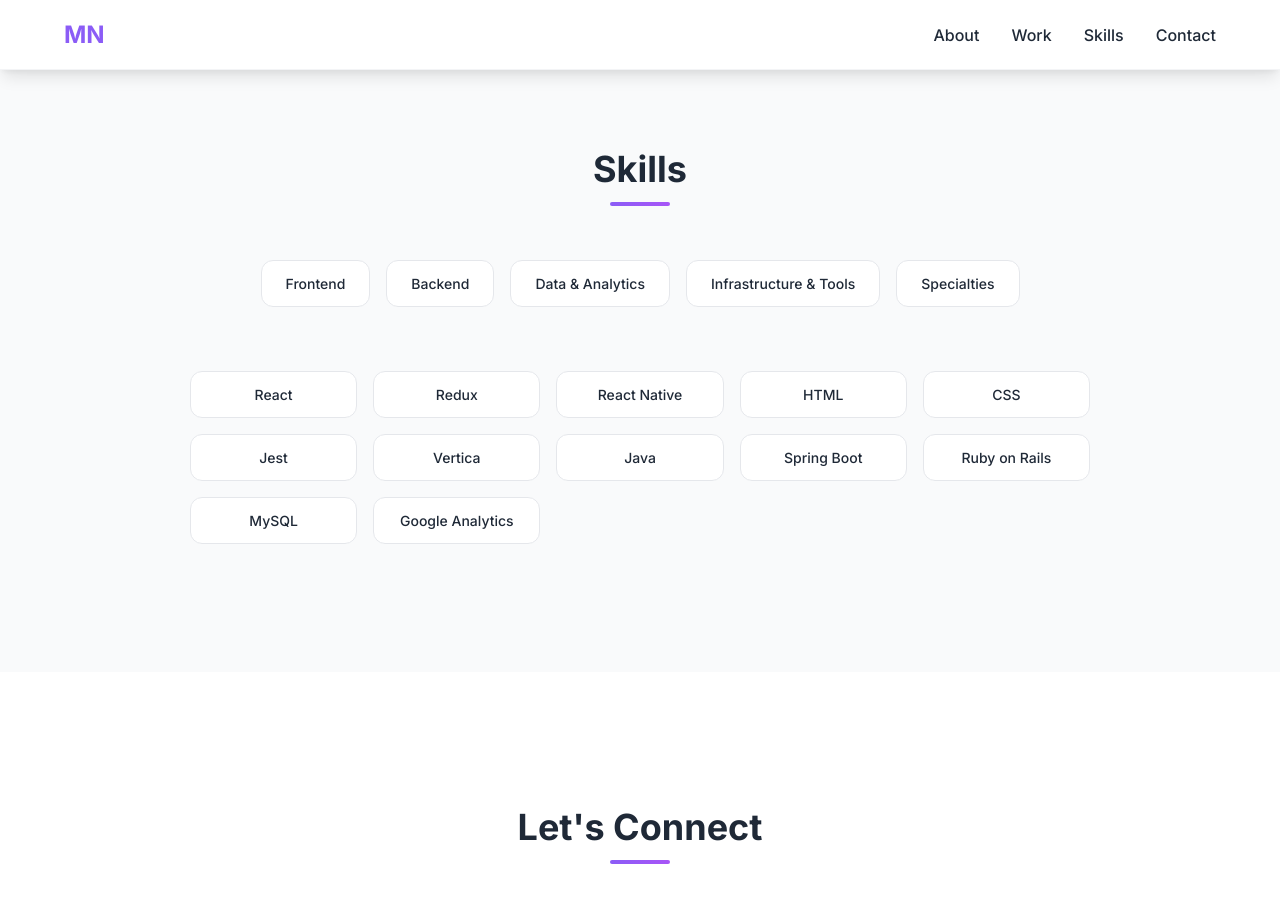
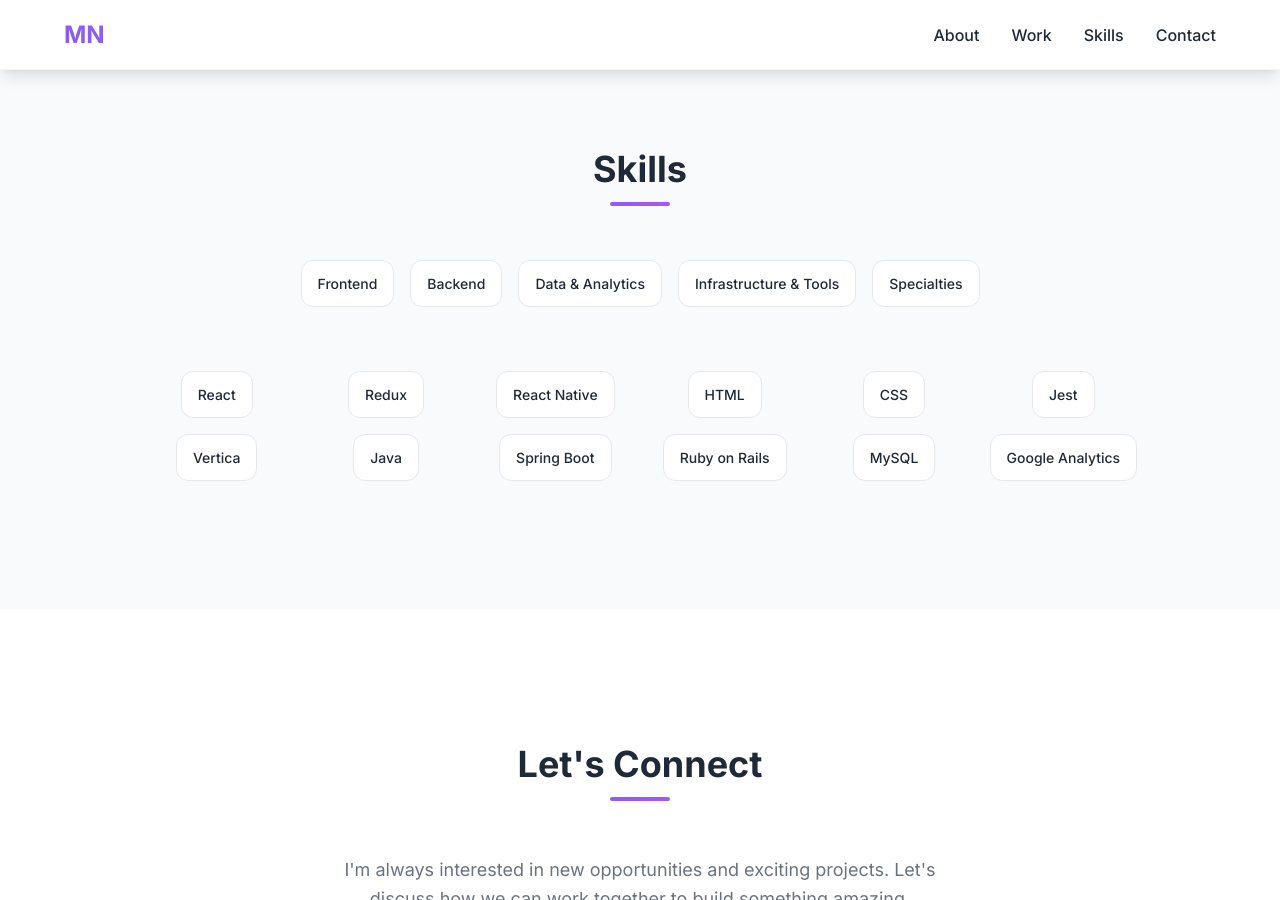
Before and after one commit to michellenavarro/michellenavarro.github.io, a Jekyll site: the page built from index.html, in a window 1280 px wide and 900 px high, scrolled down 2185 px. Built offline with Jekyll 4.4.1, drawn with Linux system fonts in a browser that asks for light colours.

Commit message:
some styling cleanu[

```diff
--- a/assets/css/components.css
+++ b/assets/css/components.css
@@ -112,26 +112,7 @@
 }
 
 /* Skill Components */
-.skill-category {
-    background: var(--color-background);
-    border: 1px solid var(--color-border);
-    color: var(--color-text-primary);
-    padding: var(--spacing-sm) var(--spacing-lg);
-    border-radius: var(--border-radius-lg);
-    text-align: center;
-    font-weight: var(--font-weight-medium);
-    font-size: var(--font-size-sm);
-    cursor: pointer;
-    transition: var(--transition-normal);
-}
-
-.skill-category:hover {
-    background: var(--color-primary);
-    color: white;
-    border-color: var(--color-primary);
-    transform: translateY(-2px);
-}
-
+.skill-category,
 .skill-tag {
     background: var(--color-background);
     border: 1px solid var(--color-border);
@@ -143,13 +124,26 @@
     font-size: var(--font-size-sm);
     cursor: pointer;
     transition: var(--transition-normal);
+    transform: none !important;
 }
 
+.skill-category:hover,
 .skill-tag:hover {
     background: var(--color-primary);
     color: white;
     border-color: var(--color-primary);
-    transform: scale(1.05);
+    transform: translateY(-2px) !important;
+}
+
+.skill-category:active,
+.skill-tag:active,
+.skill-category:focus,
+.skill-tag:focus {
+    background: var(--color-primary);
+    color: white;
+    border-color: var(--color-primary);
+    transform: translateY(-1px) !important;
+    outline: none;
 }
 
 /* Profile Picture Component */
--- a/assets/css/sections.css
+++ b/assets/css/sections.css
@@ -150,10 +150,11 @@
 
 .skills-grid {
     display: grid;
-    grid-template-columns: repeat(auto-fit, minmax(140px, 1fr));
+    grid-template-columns: repeat(auto-fit, minmax(150px, 1fr));
     gap: var(--spacing-md);
-    max-width: 900px;
+    max-width: 1000px;
     margin: 0 auto;
+    justify-items: center;
 }
 
 /* Contact Section */
--- a/assets/js/animations.js
+++ b/assets/js/animations.js
@@ -53,10 +53,11 @@
     }
 
     setupSkillTagAnimations() {
-        this.skillTags.forEach(tag => {
-            tag.addEventListener('mouseenter', this.handleSkillTagHover.bind(this));
-            tag.addEventListener('mouseleave', this.handleSkillTagLeave.bind(this));
-        });
+        // Removed custom JavaScript hover effects to let CSS handle styling consistently
+        // this.skillTags.forEach(tag => {
+        //     tag.addEventListener('mouseenter', this.handleSkillTagHover.bind(this));
+        //     tag.addEventListener('mouseleave', this.handleSkillTagLeave.bind(this));
+        // });
     }
 
     handleWorkCardHover(event) {
@@ -70,16 +71,17 @@
         card.style.transform = 'translateY(0) scale(1)';
     }
 
-    handleSkillTagHover(event) {
-        const tag = event.currentTarget;
-        tag.style.transform = 'scale(1.1) rotate(2deg)';
-        tag.style.transition = `transform ${ANIMATION.DURATION.FAST}ms ${ANIMATION.EASING.EASE_OUT}`;
-    }
+    // Removed skill tag hover handlers to let CSS handle styling
+    // handleSkillTagHover(event) {
+    //     const tag = event.currentTarget;
+    //     tag.style.transform = 'scale(1.1) rotate(2deg)';
+    //     tag.style.transition = `transform ${ANIMATION.DURATION.FAST}ms ${ANIMATION.EASING.EASE_OUT}`;
+    // }
 
-    handleSkillTagLeave(event) {
-        const tag = event.currentTarget;
-        tag.style.transform = 'scale(1) rotate(0deg)';
-    }
+    // handleSkillTagLeave(event) {
+    //     const tag = event.currentTarget;
+    //     tag.style.transform = 'scale(1) rotate(0deg)';
+    // }
 
     setupParallaxEffects() {
         // Add CSS for parallax animation
```
